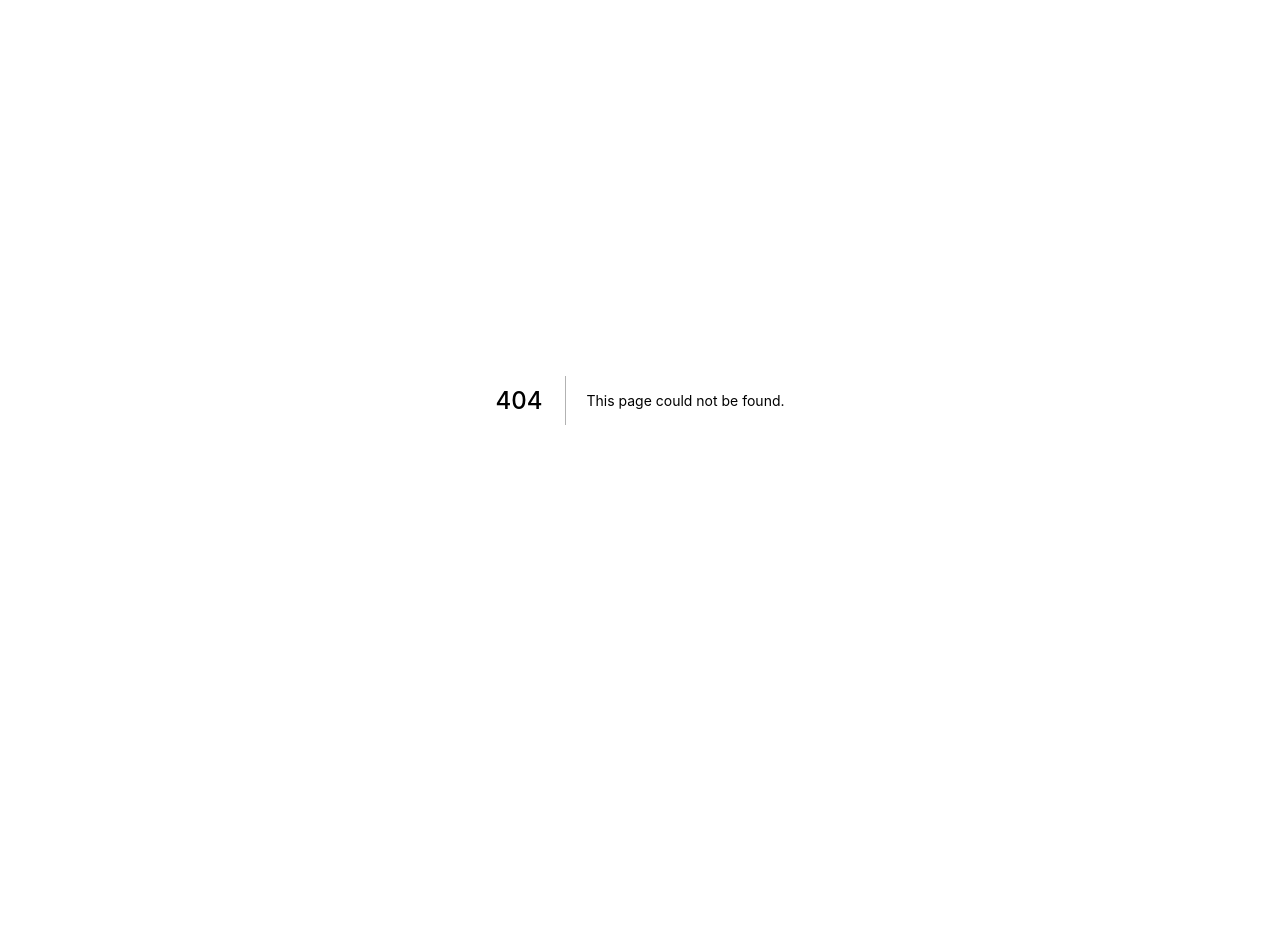
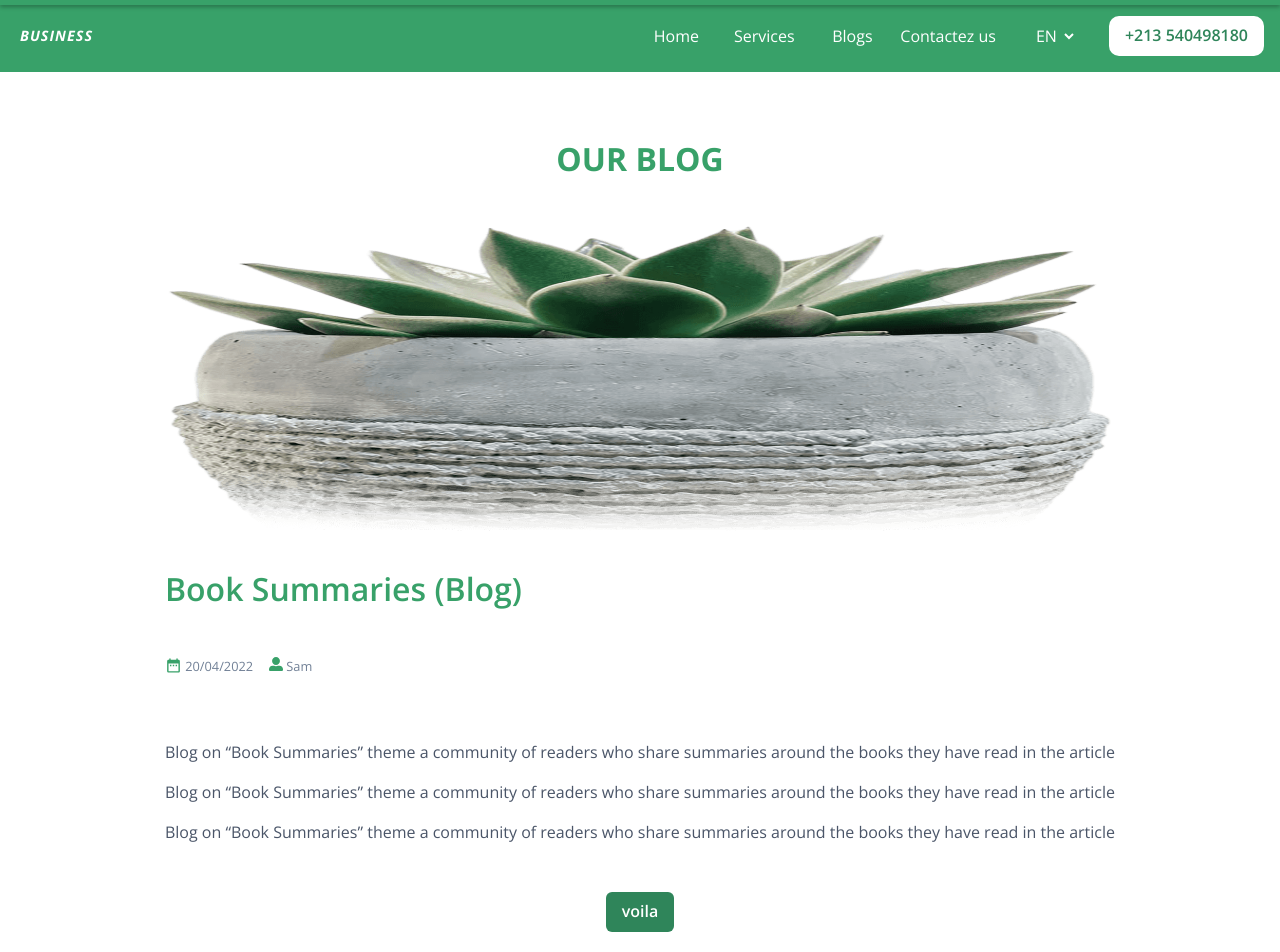
Before and after one commit to Samlogy/nextjs-boilterplate-typescript-chakraui, a Next.js app: page /blog/1 in a window 1280 px wide. Before the commit this address had no page. Shown: the top 952 px of the page. Before the commit the page ends 800 px from the top, so only its background shows below. Built offline with nearby package versions, Linux system fonts and the light colour scheme.

Commit message:
add: blogs page / blog page

```diff
--- a/components/CallToAction.tsx
+++ b/components/CallToAction.tsx
@@ -9,7 +9,7 @@ function CallToAction() {
   return (
     <Flex justify={'center'} align="center" mt="2rem">
       <Button bg={'accent_3'} color={'white'} _hover={{ bg: 'accent_5' }}>
-        <Link href="#contact">{t.globals.call_to_action} </Link>
+        <Link href="#contact">voila </Link>
       </Button>
     </Flex>
   )
--- /dev/null
+++ b/pages/blog/[blogId].tsx
@@ -0,0 +1,73 @@
+import { Box, Flex, Heading, Image, Text } from '@chakra-ui/react'
+import Head from 'next/head'
+import { FaUserAlt } from 'react-icons/fa'
+import { MdDateRange } from 'react-icons/md'
+import { CallToAction, PageTemplate, ScrollProgressIndicator } from '../../components'
+import { GET_HOME_DATA } from '../../lib/services'
+
+export default function Blog({ blog }) {
+  return (
+    <>
+      <Head>
+        <meta
+          name="description"
+          content={`Learn more about ${blog.title} - Do you want quality IT services ?`}
+        />
+        <meta property="og:title" content={`${blog.title} - Web Solutions`} />
+        <meta
+          property="og:description"
+          content={`Learn more about ${blog.title} - Do you want quality IT services ?`}
+        />
+        <meta property="og:url" content={`https://sam-solutions.com/blog/${blog.id}`} />
+        <title>{blog.title} - Sam Solutions</title>
+      </Head>
+
+      <PageTemplate flexDir="column" title="Our Blog">
+        <ScrollProgressIndicator />
+        <Image src={blog?.image} mx="auto" w="full" h="20rem" mb="2rem" alt="blog-image" />
+
+        <Heading fontSize="2rem" fontWeight={'600'} color={'accent_4'} mb="2rem">
+          {blog?.title}
+        </Heading>
+
+        <Flex justify={'flex-start'} alignItems={'center'}>
+          <Flex m="1rem 0 1.5rem 0">
+            <MdDateRange size={17} color={'#38a169'} />
+            <Box as="span" fontSize=".8rem" ml=".2rem" color={'gray_4'}>
+              {blog?.createdAt}
+            </Box>
+          </Flex>
+
+          <Flex m="1rem 0 1.5rem 1rem">
+            <FaUserAlt size={14} color={'#38a169'} />
+            <Box as="span" fontSize=".8rem" ml=".2rem" color={'gray_4'}>
+              {blog?.author}
+            </Box>
+          </Flex>
+        </Flex>
+
+        <Box mt="2.5rem">
+          {blog?.text.map((el, idx) => (
+            <Text key={idx} fontSize={'1rem'} color={'gray_3'} mb="1rem">
+              {el}
+            </Text>
+          ))}
+        </Box>
+
+        <CallToAction />
+      </PageTemplate>
+    </>
+  )
+}
+
+export const getServerSideProps = async context => {
+  const { blogs } = await GET_HOME_DATA()
+
+  const blog = blogs.filter(blog => blog.id == context.params.blogId)[0]
+
+  return {
+    props: {
+      blog
+    }
+  }
+}
```
Also changed, not shown: pages/blogs.tsx (added, +22 -0 lines), 1 other file (tests, documents, lock files or other folders).
